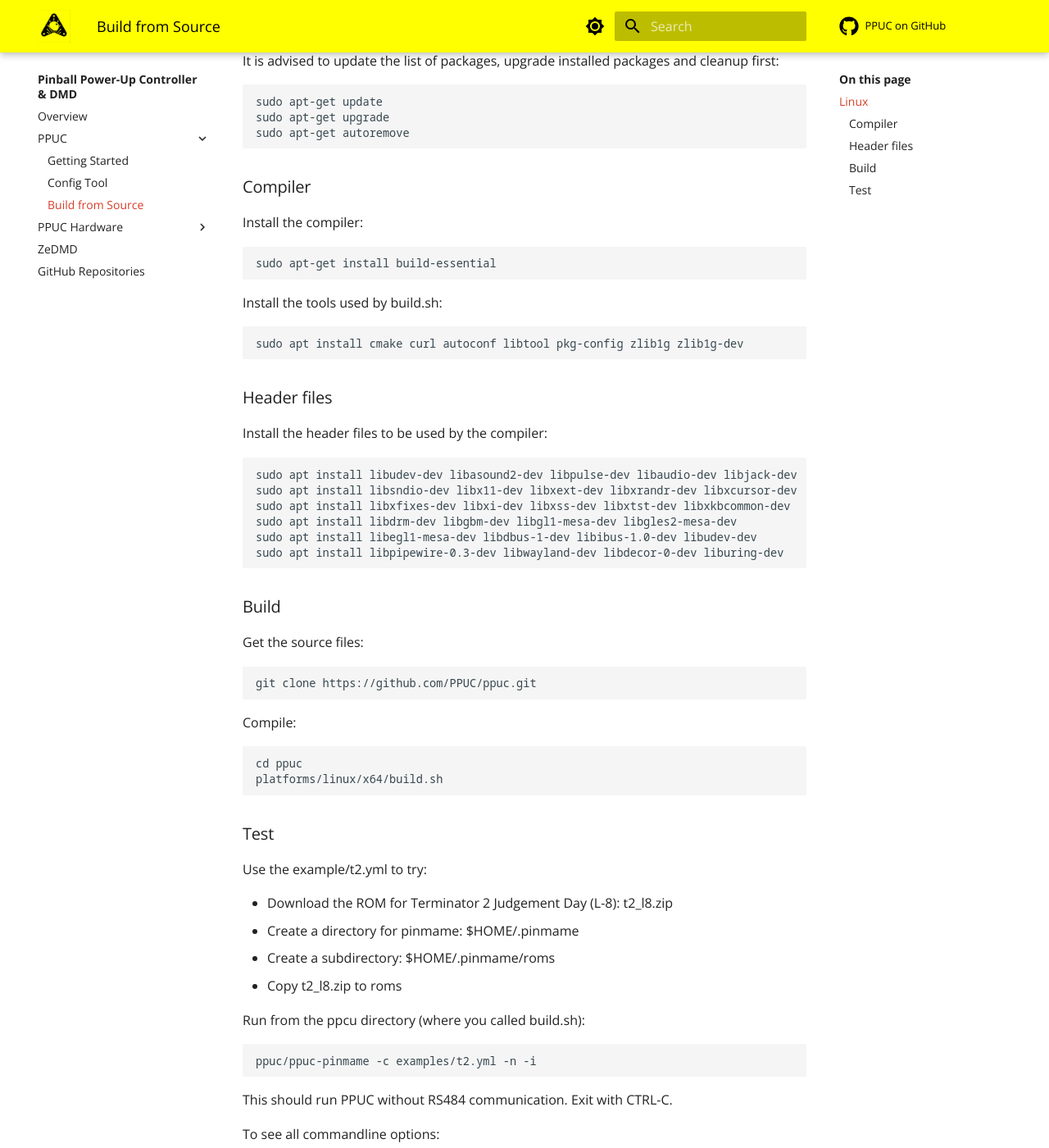
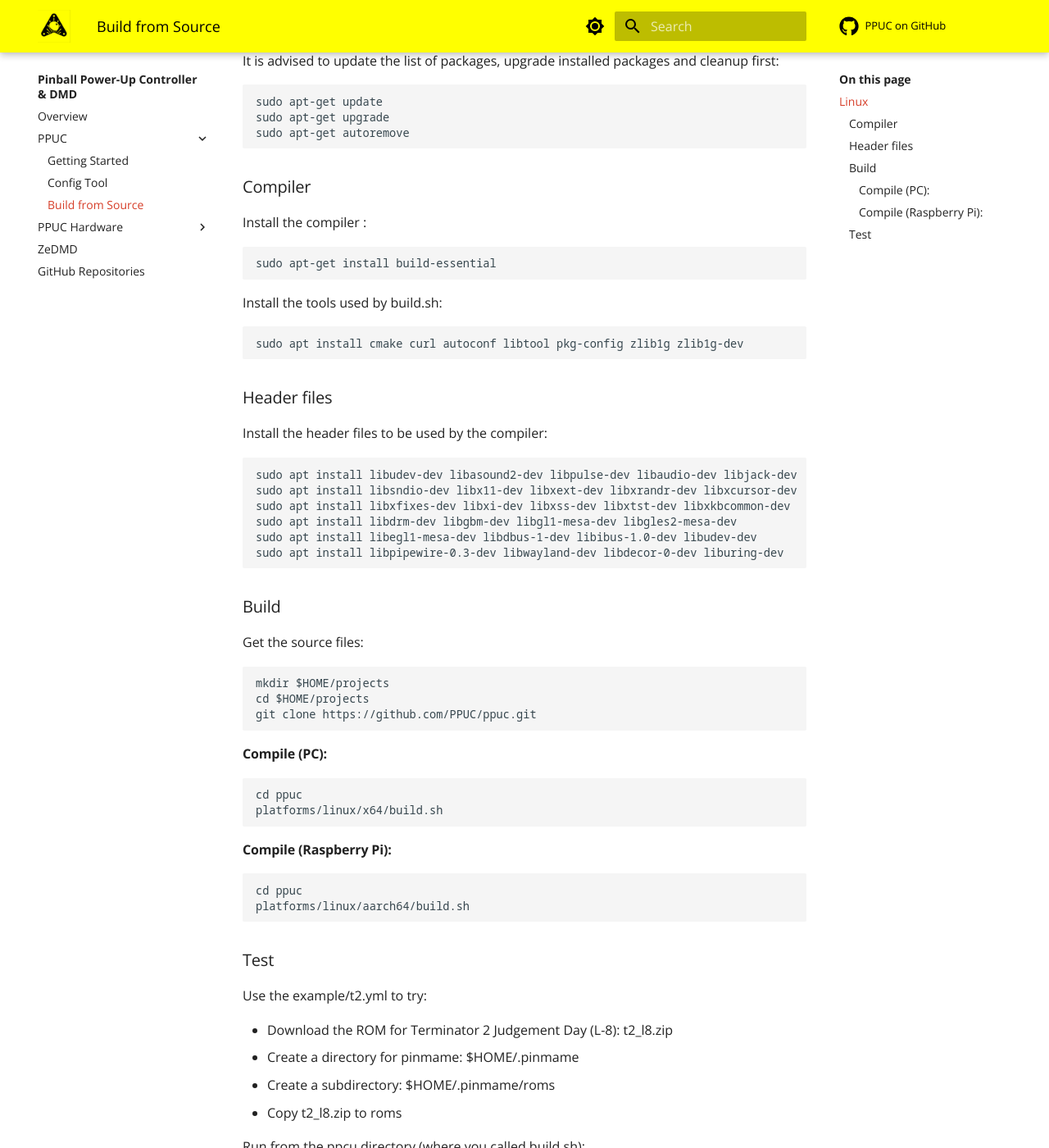
Before and after one commit to foenich/docs, an MkDocs documentation site: the page built from docs/ppuc/build_from_source.md, in a window 1280 px wide and 1400 px high, scrolled down 545 px. Shown: the whole window at 82% size. Built offline with MkDocs 1.6.1 and Material for MkDocs 9.7.7, drawn with Linux system fonts in a browser that asks for light colours.

Commit message:
Ppuc linux build update  (#2)
* Linux build guide

* Added creation of a projects dir

````diff
--- a/docs/ppuc/build_from_source.md
+++ b/docs/ppuc/build_from_source.md
@@ -22,7 +22,7 @@ sudo apt-get autoremove
 
 ### Compiler
 
-Install the compiler:
+Install the compiler :
 ```shell
 sudo apt-get install build-essential
 ```
@@ -48,13 +48,20 @@ sudo apt install libpipewire-0.3-dev libwayland-dev libdecor-0-dev liburing-dev
 
 Get the source files:
 ```
+mkdir $HOME/projects
+cd $HOME/projects
 git clone https://github.com/PPUC/ppuc.git
 ```
 
-Compile:
+#### Compile (PC):
 ```
 cd ppuc
 platforms/linux/x64/build.sh
+```
+#### Compile (Raspberry Pi):
+```
+cd ppuc
+platforms/linux/aarch64/build.sh
 ```
 
 ### Test
````
